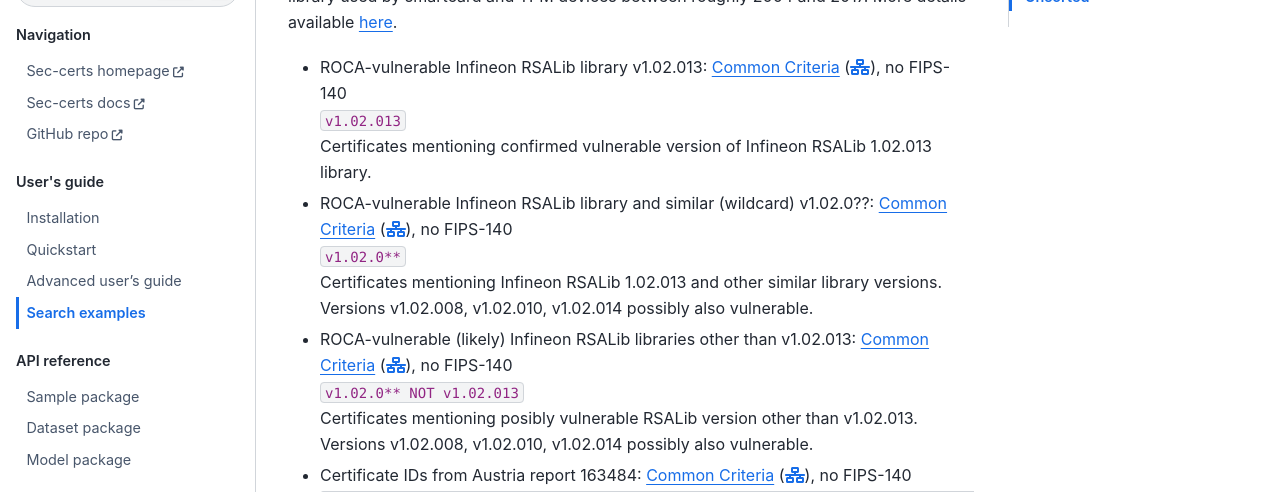
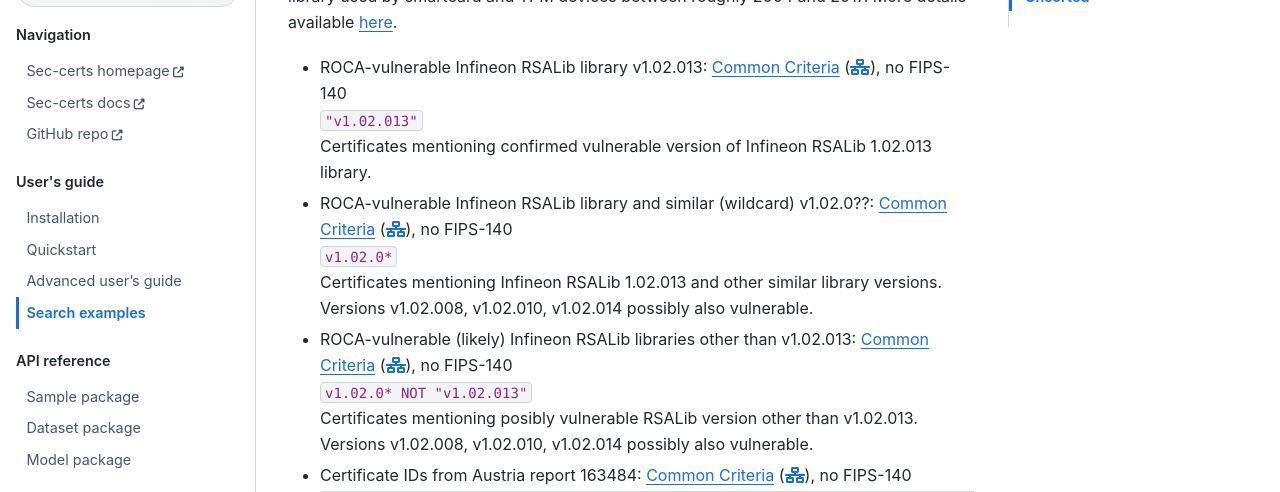
Before and after one commit to crocs-muni/sec-certs, a Sphinx documentation site: the page built from docs/search_examples.md, in a window 1280 px wide and 900 px high, scrolled down 1721 px. Shown: the part 148-640 px from the top of the window. Built offline with Sphinx 7.4.7 and the Sphinx Book theme 1.1.4, drawn with Linux system fonts in a browser that asks for light colours; pages that are not in the unit, such as notebooks, are missing from menus.

Commit message:
Fix search examples with new query engine.

````diff
--- a/docs/search_examples.md
+++ b/docs/search_examples.md
@@ -64,21 +64,21 @@
 ### ROCA vulnerability
 ROCA [CVE-2017-15361](https://nvd.nist.gov/vuln/detail/CVE-2017-15361) is private key recovery vulnerability present in Infineon RSALib library used by smartcard and TPM devices between roughly 2004 and 2017. More details available [here](https://crocs.fi.muni.cz/papers/rsa_ccs17).
 
-- ROCA-vulnerable Infineon RSALib library v1.02.013: [Common Criteria](https://sec-certs.org/cc/ftsearch/?q=v1.02.013&cat=abcdefghijklmop&status=any&type=any) ([{fas}`network-wired`](https://sec-certs.org/cc/network/?q=%22v1.02.013%E2%80%9C%20&cat=abcdefghijklmop&status=any&type=any&search=fulltext)), no FIPS-140
+- ROCA-vulnerable Infineon RSALib library v1.02.013: [Common Criteria](https://sec-certs.org/cc/ftsearch/?q=%22v1.02.013%22&cat=abcdefghijklmop&status=any&type=any) ([{fas}`network-wired`](https://sec-certs.org/cc/network/?q=%22v1.02.013%22&cat=abcdefghijklmop&status=any&type=any&search=fulltext)), no FIPS-140
   <br>
- ```v1.02.013```
+ ```"v1.02.013"```
   <br>
 Certificates mentioning confirmed vulnerable version of Infineon RSALib 1.02.013 library.
 
-- ROCA-vulnerable Infineon RSALib library and similar (wildcard) v1.02.0??: [Common Criteria](https://sec-certs.org/cc/ftsearch/?q=v1.02.0**&cat=abcdefghijklmop&status=any&type=any) ([{fas}`network-wired`](https://sec-certs.org/cc/network/?q=v1.02.0**&cat=abcdefghijklmop&status=any&type=any&search=fulltext)), no FIPS-140
+- ROCA-vulnerable Infineon RSALib library and similar (wildcard) v1.02.0??: [Common Criteria](https://sec-certs.org/cc/ftsearch/?q=v1.02.0*&cat=abcdefghijklmop&status=any&type=any) ([{fas}`network-wired`](https://sec-certs.org/cc/network/?q=v1.02.0*&cat=abcdefghijklmop&status=any&type=any&search=fulltext)), no FIPS-140
   <br>
- ```v1.02.0**```
+ ```v1.02.0*```
   <br>
 Certificates mentioning Infineon RSALib 1.02.013 and other similar library versions. Versions v1.02.008, v1.02.010, v1.02.014 possibly also vulnerable.
 
-- ROCA-vulnerable (likely) Infineon RSALib libraries other than v1.02.013: [Common Criteria](https://sec-certs.org/cc/ftsearch/?q=v1.02.0**%20NOT%20v1.02.013&cat=abcdefghijklmop&status=any&type=any) ([{fas}`network-wired`](https://sec-certs.org/cc/network/?q=v1.02.0**%20NOT%20v1.02.013&cat=abcdefghijklmop&status=any&type=any&search=fulltext)), no FIPS-140
+- ROCA-vulnerable (likely) Infineon RSALib libraries other than v1.02.013: [Common Criteria](https://sec-certs.org/cc/ftsearch/?q=v1.02.0*%20NOT%20%22v1.02.013%22&cat=abcdefghijklmop&status=any&type=any) ([{fas}`network-wired`](https://sec-certs.org/cc/network/?q=v1.02.0*%20NOT%20%22v1.02.013%22&cat=abcdefghijklmop&status=any&type=any&search=fulltext)), no FIPS-140
   <br>
- ```v1.02.0** NOT v1.02.013```
+ ```v1.02.0* NOT "v1.02.013"```
   <br>
 Certificates mentioning posibly vulnerable RSALib version other than v1.02.013. Versions v1.02.008, v1.02.010, v1.02.014 possibly also vulnerable.
 
````
